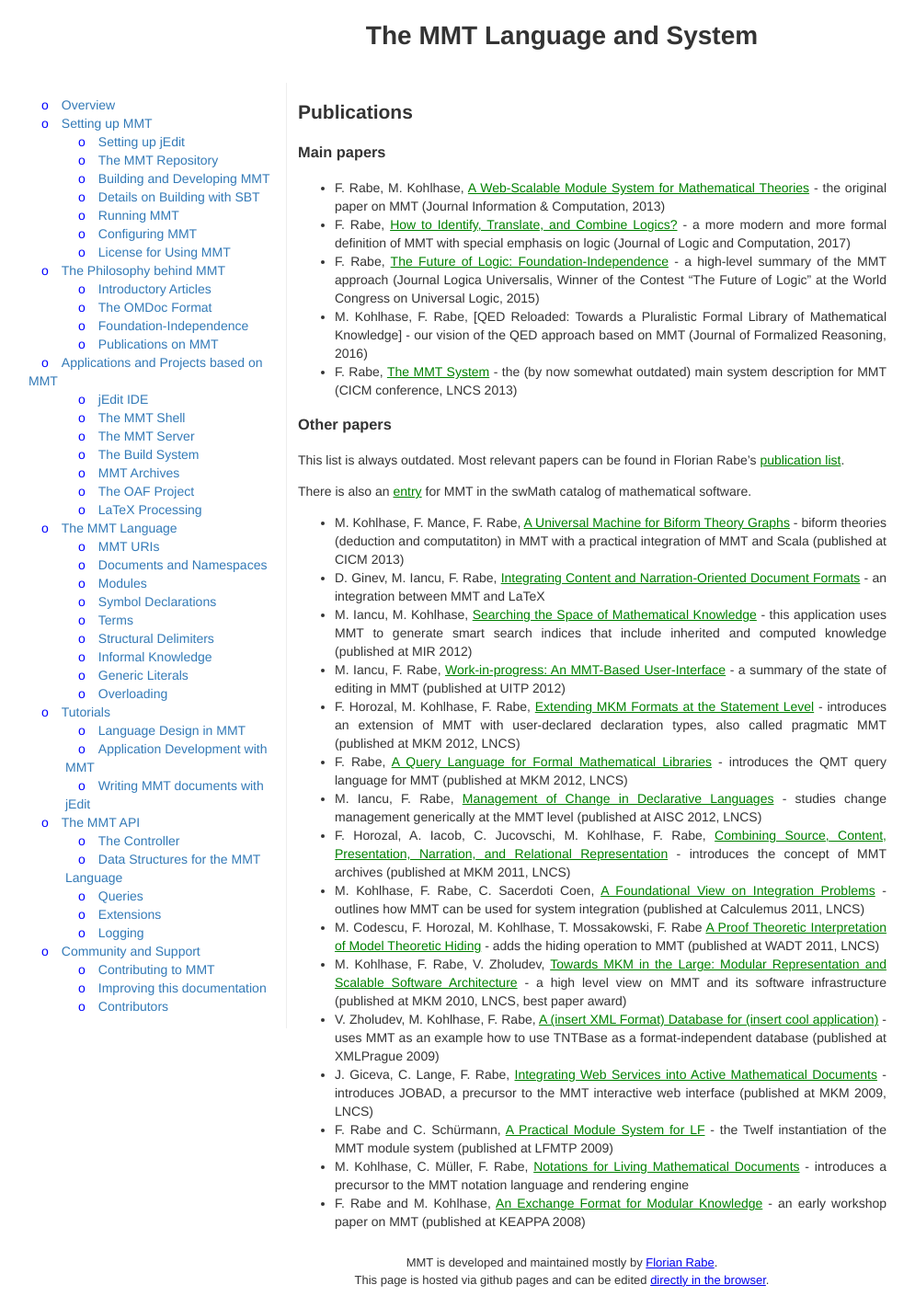
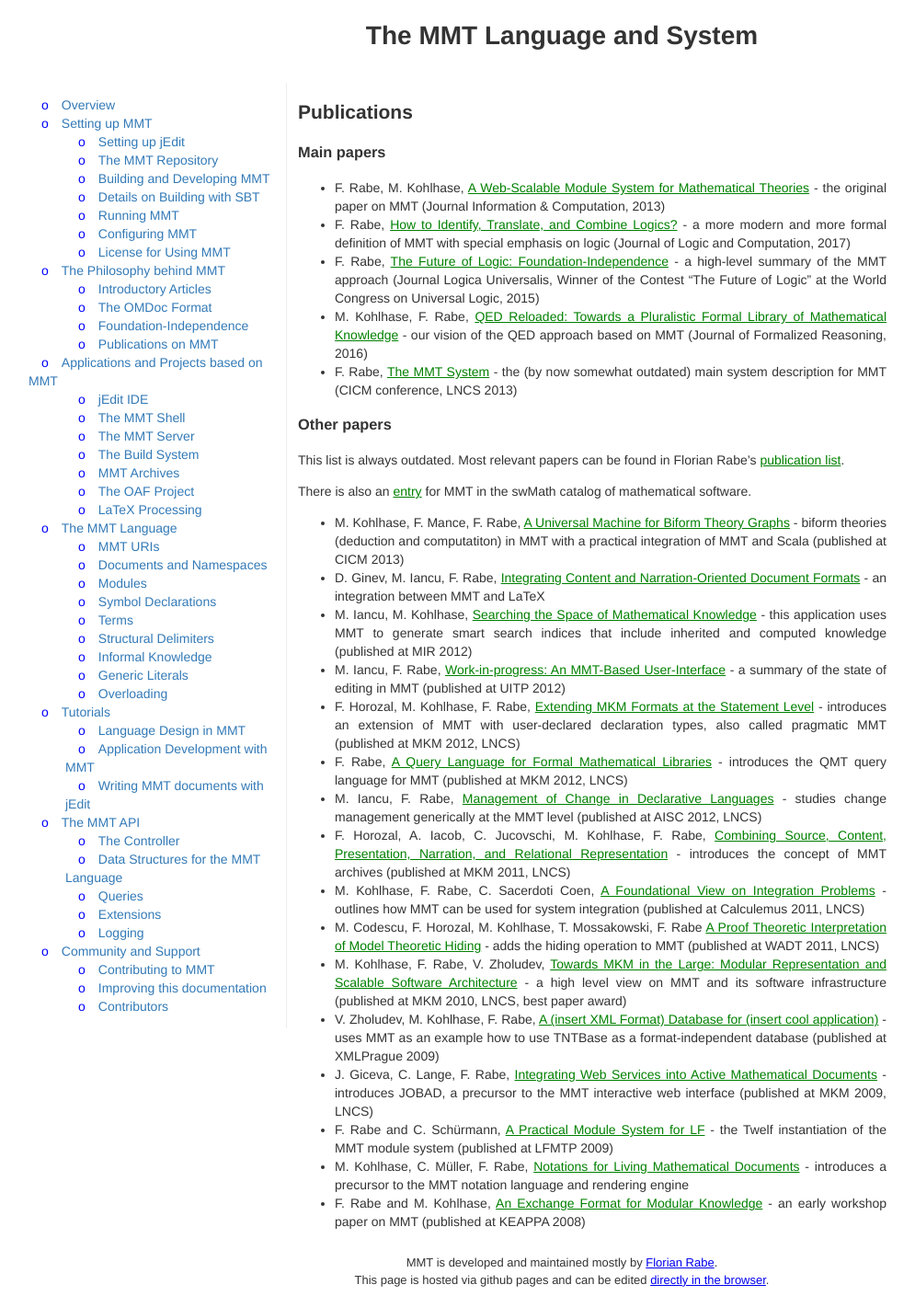
Before and after one commit to UniFormal/uniformal.github.io, a Jekyll site: the page built from doc/philosophy/papers.md, in a window 1280 px wide. Shown: the whole page at 92% size, without its empty margins (29-1024 px from the left). Built offline with Jekyll 4.4.1, drawn with Linux system fonts in a browser that asks for light colours; part of the change alters nothing that is shown.

```diff
--- a/doc/philosophy/papers.md
+++ b/doc/philosophy/papers.md
@@ -8,7 +8,7 @@ title: Publications
 * F. Rabe, M. Kohlhase, [A Web-Scalable Module System for Mathematical Theories](http://kwarc.info/frabe/Research/mmt.pdf) - the original paper on MMT (Journal Information &amp; Computation, 2013)
 * F. Rabe, [How to Identify, Translate, and Combine Logics?](https://kwarc.info/people/frabe/Research/rabe_howto_14.pdf) - a more modern and more formal definition of MMT with special emphasis on logic (Journal of Logic and Computation, 2017)
 * F. Rabe, [The Future of Logic: Foundation-Independence](https://kwarc.info/people/frabe/Research/rabe_future_15.pdf) - a high-level summary of the MMT approach (Journal Logica Universalis, Winner of the Contest "The Future of Logic" at the World Congress on Universal Logic, 2015)
-* M. Kohlhase, F. Rabe, [QED Reloaded: Towards a Pluralistic Formal Library of Mathematical Knowledge] - our vision of the QED approach based on MMT (Journal of Formalized Reasoning, 2016)
+* M. Kohlhase, F. Rabe, [QED Reloaded: Towards a Pluralistic Formal Library of Mathematical Knowledge](https://kwarc.info/people/frabe/Research/KR_qed_14.pdf) - our vision of the QED approach based on MMT (Journal of Formalized Reasoning, 2016)
 * F. Rabe, [The MMT System](http://kwarc.info/frabe/Research/rabe_mmtabs_13.pdf) - the (by now somewhat outdated) main system description for MMT (CICM conference, LNCS 2013)
 
 ### Other papers
```
